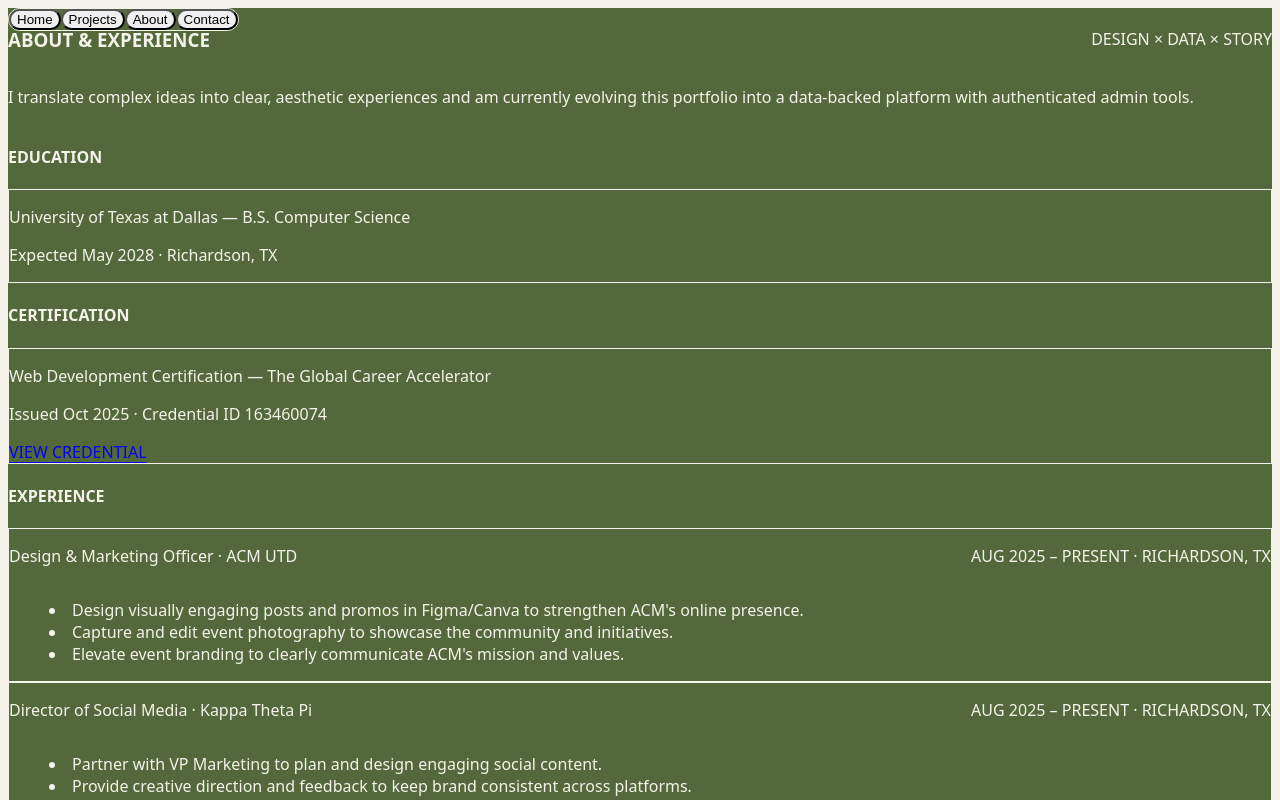
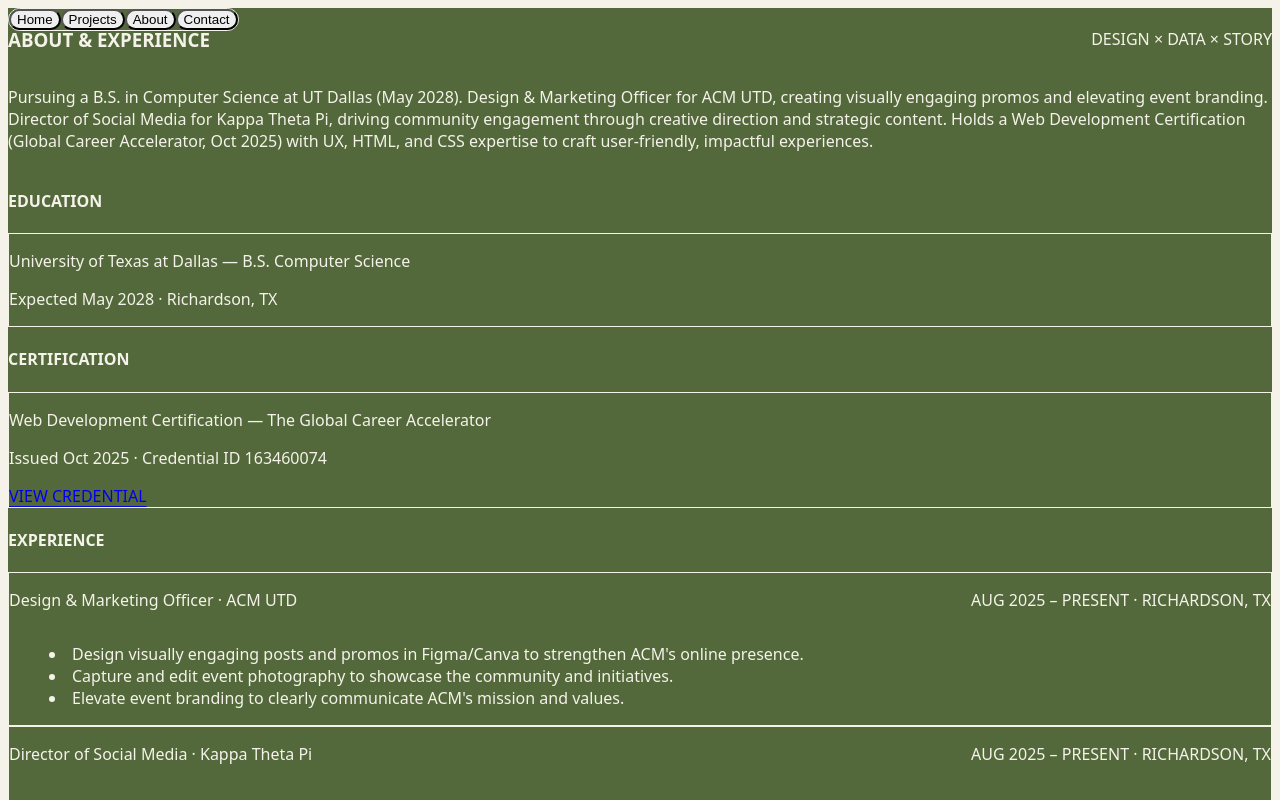
Before and after one commit to anvisiddabhattuni/anvi-portfolio, a React (Vite) app: page / in a window 1280 px wide. Both pictures are taken after a click on the button "About". Shown: the top 800 px of the page. Built offline with nearby package versions, Linux system fonts and the light colour scheme.

Commit message:
Update about section summary

```diff
--- a/src/App.jsx
+++ b/src/App.jsx
@@ -225,9 +225,7 @@ export default function App() {
             </div>
 
             <p className="mt-4 text-sm md:text-base text-ink/80 leading-relaxed">
-              I translate complex ideas into clear, aesthetic experiences and am
-              currently evolving this portfolio into a data-backed platform with
-              authenticated admin tools.
+              Pursuing a B.S. in Computer Science at UT Dallas (May 2028). Design & Marketing Officer for ACM UTD, creating visually engaging promos and elevating event branding. Director of Social Media for Kappa Theta Pi, driving community engagement through creative direction and strategic content. Holds a Web Development Certification (Global Career Accelerator, Oct 2025) with UX, HTML, and CSS expertise to craft user-friendly, impactful experiences.
             </p>
 
             <div className="grid gap-6 md:grid-cols-2">
```
